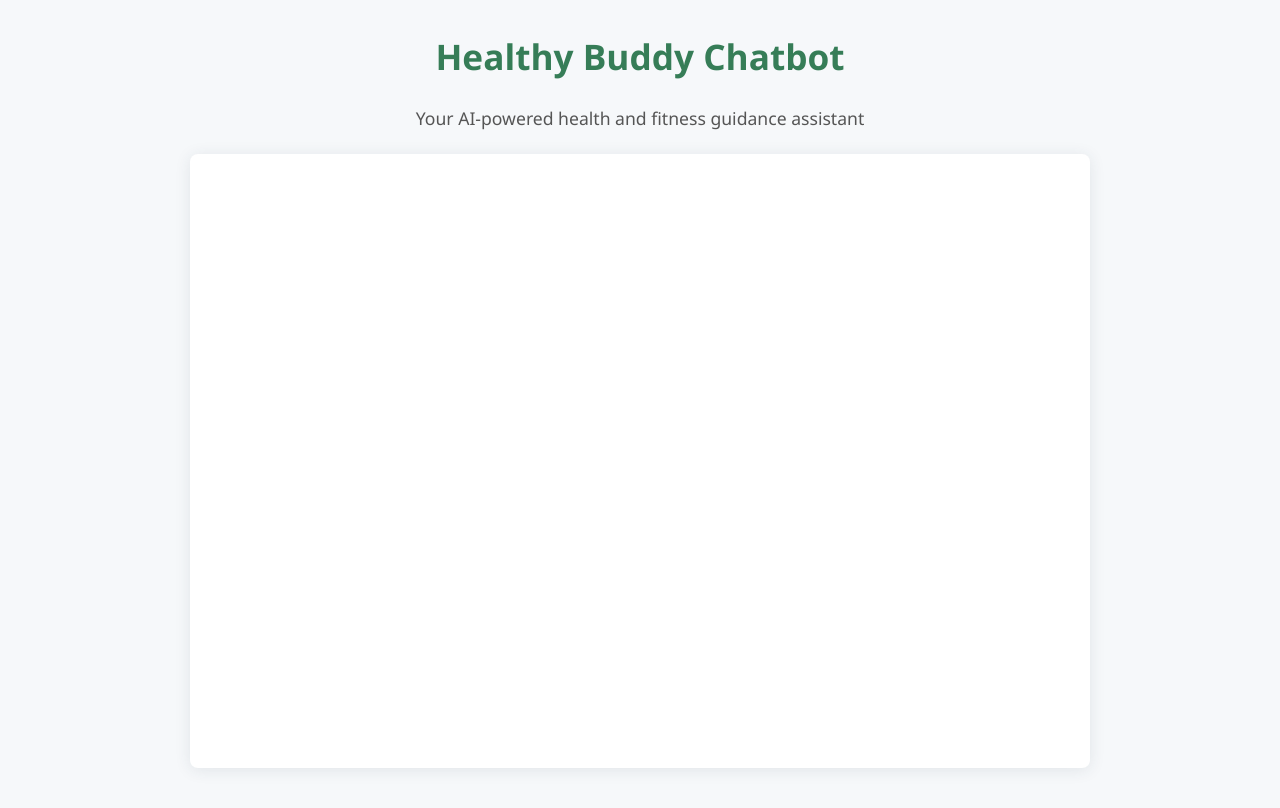
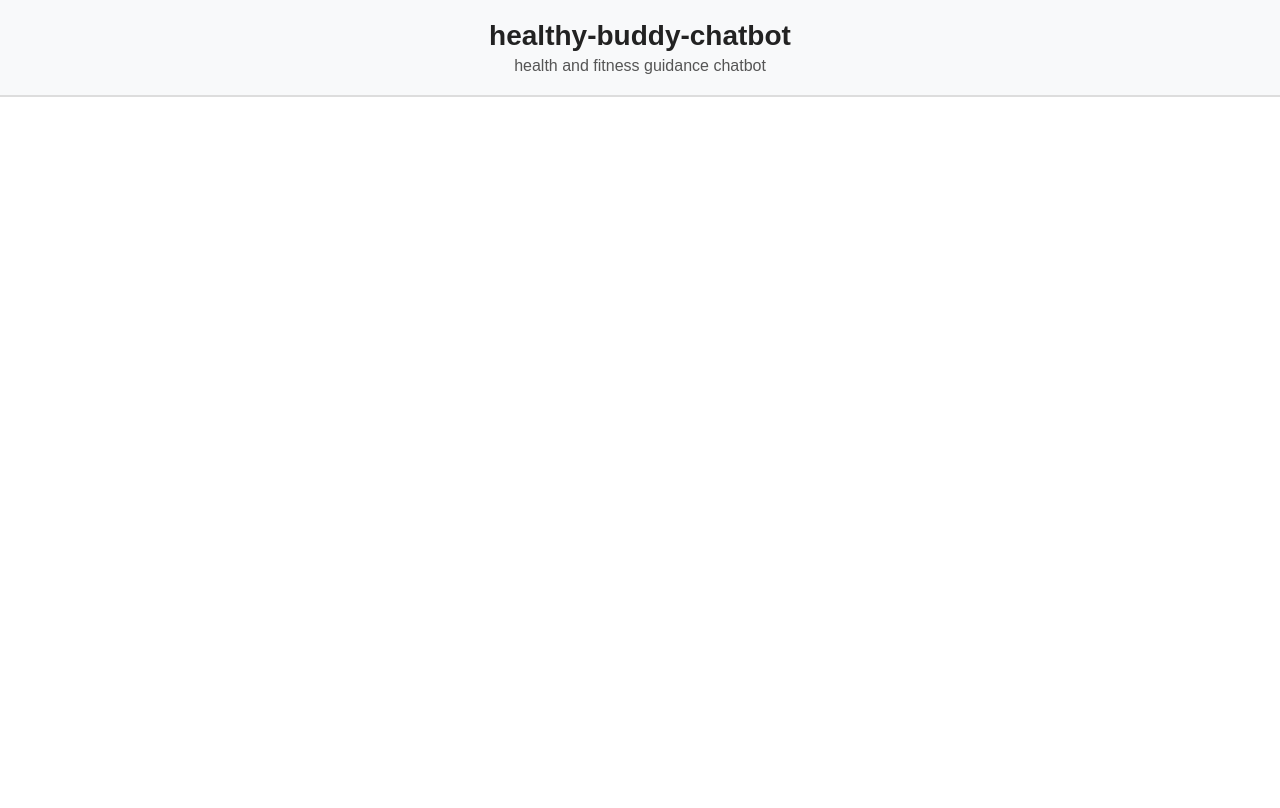
Before and after one commit to PrinceSoni1310/healthy-buddy-chatbot, a plain HTML site: page index.html in a window 1280 px wide. Drawn offline with Linux system fonts and the light colour scheme.

Commit message:
Update index.html

```diff
--- a/index.html
+++ b/index.html
@@ -5,80 +5,56 @@
   <meta name="viewport" content="width=device-width, initial-scale=1.0" />
   <title>Healthy Buddy Chatbot</title>
   <style>
-    html, body {
-      height: 100%;
+    /* Reset default margin */
+    body, html {
       margin: 0;
       padding: 0;
-      box-sizing: border-box;
+      height: 100%;
+      width: 100%;
+      font-family: Arial, sans-serif;
     }
-    body {
-      display: flex;
-      flex-direction: column;
-      min-height: 100vh;
-      font-family: 'Segoe UI', Arial, sans-serif;
-      background: #f6f8fa;
+
+    header {
+      padding: 20px;
+      background: #f8f9fa;
+      text-align: center;
+      border-bottom: 2px solid #ddd;
+    }
+
+    h1 {
+      margin: 0;
+      font-size: 28px;
       color: #222;
     }
-    h1 {
-      margin-top: 32px;
-      margin-bottom: 8px;
-      font-size: 2.2rem;
-      text-align: center;
-      color: #367d57;
-    }
+
     p {
-      text-align: center;
-      margin-bottom: 24px;
-      font-size: 1.1rem;
+      margin: 5px 0 0;
       color: #555;
     }
-    .chatbot-container {
-      flex: 1;
-      display: flex;
-      justify-content: center;
-      align-items: stretch;
+
+    /* Make chatbot full height */
+    .chat-container {
+      height: calc(100vh - 80px); /* 100% height minus header */
       width: 100%;
-      max-width: 900px;
-      margin: 0 auto 32px auto;
-      box-sizing: border-box;
     }
+
     zapier-interfaces-chatbot-embed {
       width: 100%;
-      min-height: 100%;
       height: 100%;
-      border: none;
-      box-shadow: 0 2px 16px rgba(44, 62, 80, 0.10);
-      background: #fff;
-      border-radius: 8px;
-      font-size: 1rem;
-    }
-    @media (max-width: 600px) {
-      .chatbot-container {
-        max-width: 100vw;
-        margin: 0;
-        padding: 0;
-      }
-      h1 {
-        font-size: 1.5rem;
-      }
-      p {
-        font-size: 1rem;
-      }
+      display: block;
     }
   </style>
 </head>
 <body>
-  <h1>Healthy Buddy Chatbot</h1>
-  <p>Your AI-powered health and fitness guidance assistant</p>
+  <header>
+    <h1>healthy-buddy-chatbot</h1>
+    <p>health and fitness guidance chatbot</p>
+  </header>
 
-  <div class="chatbot-container">
-    <!-- Zapier Chatbot Embed -->
+  <div class="chat-container">
     <script async type="module" src="https://interfaces.zapier.com/assets/web-components/zapier-interfaces/zapier-interfaces.esm.js"></script>
-    <zapier-interfaces-chatbot-embed
-      is-popup="false"
-      style="width:100%;height:100%;min-height:100%;"
-      chatbot-id="cmf2a0tuo000ax3fu92kkvj12"
-    ></zapier-interfaces-chatbot-embed>
+    <!-- Inline chatbot (not popup) -->
+    <zapier-interfaces-chatbot-embed chatbot-id="cmf2a0tuo000ax3fu92kkvj12"></zapier-interfaces-chatbot-embed>
   </div>
 </body>
 </html>
```
